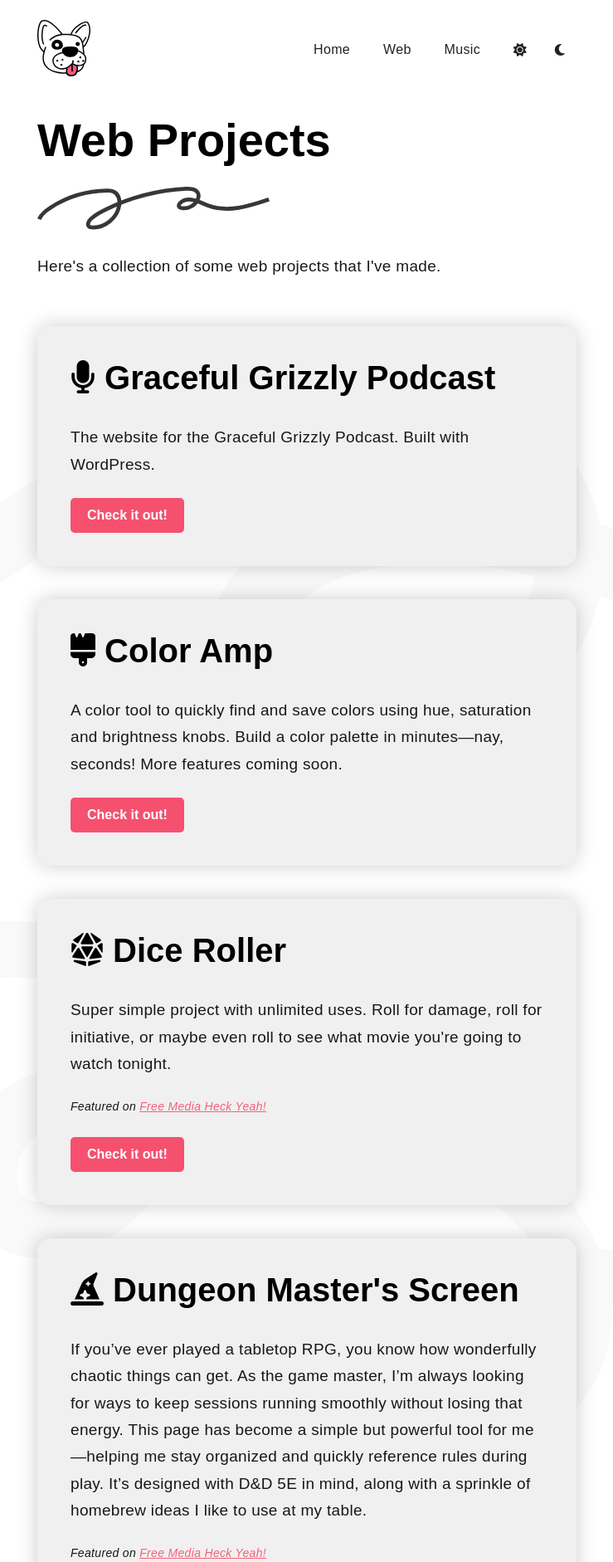
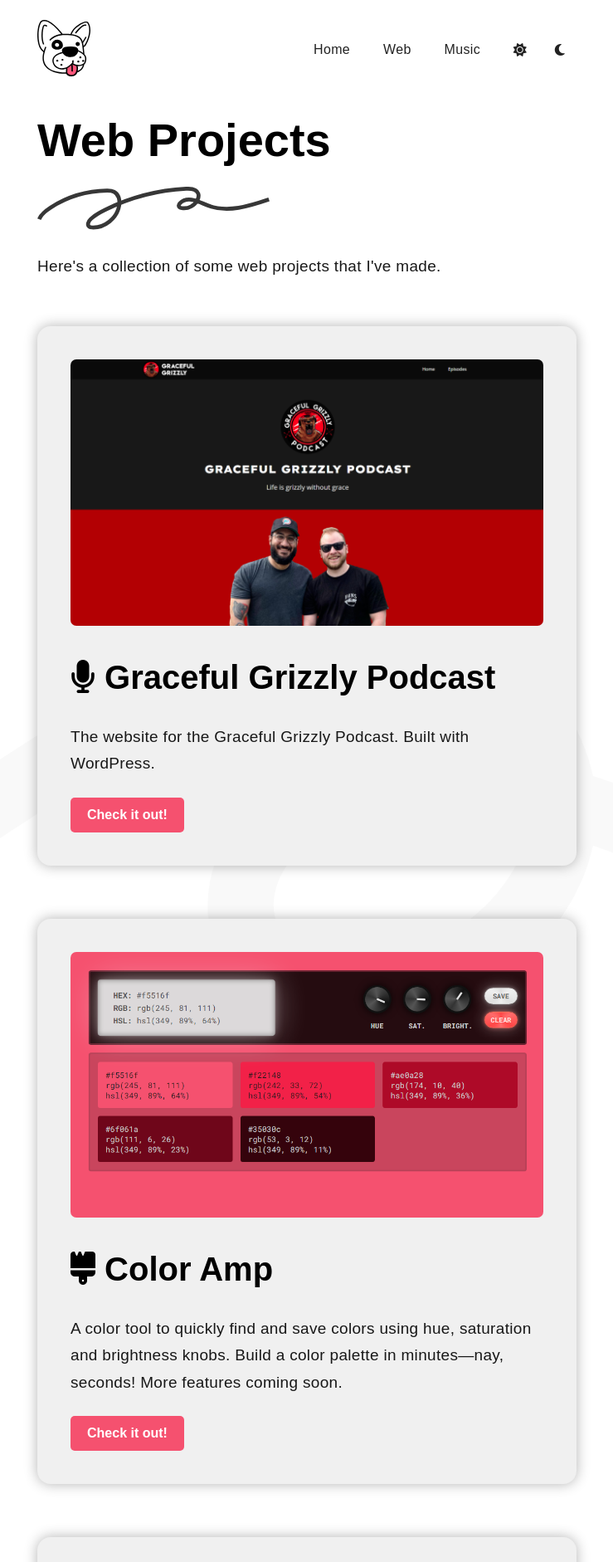
Before and after one commit to tylerwoodcook/linepup_com, a PHP site: page /web in a window 1280 px wide. Shown: the top 1882 px of the page at 83% size, without its empty margins (270-1009 px from the left). Run offline with PHP 8.4, Linux system fonts and the light colour scheme; some libraries are stand-ins or nearby versions; some web fonts are replaced.

Commit message:
Add screenshots to web projects

```diff
--- a/assets/styles.css
+++ b/assets/styles.css
@@ -11,13 +11,17 @@
   /* Dynamic variables - change with theme switch */
   --text-color: var(--gray-dark);
   --squiggle-color: var(--gray-x-light);
-  --post-container-shadow: 0 0 24px 0 rgba(00, 00, 00, 0.2);
+  --post-container-shadow: 0 0 16px 0 rgba(00, 00, 00, 0.3);
 
   --ui-color-1: var(--white);
   --ui-color-2: var(--gray-x-light);
   --ui-color-3: var(--gray-light);
   --ui-color-4: var(--gray-med);
   --ui-color-5: var(--gray-dark);
+}
+
+html {
+  scrollbar-gutter: stable both-edges;
 }
 
 body {
@@ -32,7 +36,7 @@ body {
   /* dynamic variables */
   --text-color: var(--gray-dark);
   --squiggle-color: var(--gray-x-light);
-  --post-container-shadow: 0 0 24px 0 rgba(00, 00, 00, 0.2);
+  --post-container-shadow: 0 0 16px 0 rgba(00, 00, 00, 0.3);
 
   --ui-color-1: var(--white);
   --ui-color-2: var(--gray-x-light);
@@ -143,7 +147,6 @@ a:has(h6) {
 }
 
 @media screen and (max-width: 600px) {
-
   h1,
   .h1 {
     font-size: 40px;
@@ -184,7 +187,7 @@ hr {
 
 .btn {
   padding: 12px 20px;
-  font-family: 'Google Sans', sans-serif;
+  font-family: "Google Sans", sans-serif;
   background-color: var(--brand-red);
   color: #fff;
   cursor: pointer;
@@ -381,7 +384,7 @@ div.section {
   box-shadow: var(--post-container-shadow);
   padding: 40px;
   border-radius: 16px;
-  margin-bottom: 40px;
+  margin-bottom: 64px;
 }
 
 @media screen and (max-width: 600px) {
@@ -739,3 +742,15 @@ svg#squiggle-underline {
 svg#squiggle-underline path {
   stroke: var(--text-color);
 }
+
+
+.web-project-screenshot {
+  margin-bottom: 40px;
+}
+
+.web-project-screenshot img {
+  display: block;
+  width: 100%;
+  border-radius: 7px;
+  transition: all 0.2s;
+}
--- a/web/index.php
+++ b/web/index.php
@@ -29,6 +29,9 @@ include('../header.php');
     <p class="mb-56">Here's a collection of some web projects that I've made.</p>
 
     <div class="post-container">
+        <div class="web-project-screenshot">
+            <img src="/web/graceful-grizzly-screenshot.png">
+        </div>
         <h2><i class="fa-solid fa-microphone"></i> Graceful Grizzly Podcast</h2>
         <p>The website for the Graceful Grizzly Podcast. Built with WordPress.
         </p>
@@ -38,6 +41,9 @@ include('../header.php');
     </div>
 
     <div class="post-container">
+        <div class="web-project-screenshot">
+            <img src="/web/color-amp-screenshot.png">
+        </div>
         <h2><i class="fa-solid fa-brush"></i> Color Amp</h2>
         <p>A color tool to quickly find and save colors using hue, saturation and brightness knobs. Build a color palette in minutes—nay, seconds! More features coming soon.
         </p>
@@ -47,6 +53,9 @@ include('../header.php');
     </div>
 
     <div class="post-container">
+        <div class="web-project-screenshot">
+            <img src="/web/lets-roll-screenshot.png">
+        </div>
         <h2><i class="fa-solid fa-dice-d20"></i> Dice Roller</h2>
         <p>Super simple project with unlimited uses. Roll for damage, roll for initiative, or maybe even roll to see what movie you're going to watch tonight.
         </p>
@@ -57,6 +66,9 @@ include('../header.php');
     </div>
 
     <div class="post-container">
+        <div class="web-project-screenshot">
+            <img src="/web/dm-screen-screenshot.png">
+        </div>
         <h2><i class="fa-solid fa-hat-wizard"></i> Dungeon Master's Screen</h2>
         <p>If you’ve ever played a tabletop RPG, you know how wonderfully chaotic things can get.
             As the game master, I’m always looking for ways to keep sessions running smoothly without losing that energy.
```
Also changed, not shown: web/color-amp-screenshot.png (added), web/dm-screen-screenshot.png (added), web/graceful-grizzly-screenshot.png (added), web/lets-roll-screenshot.png (added).
